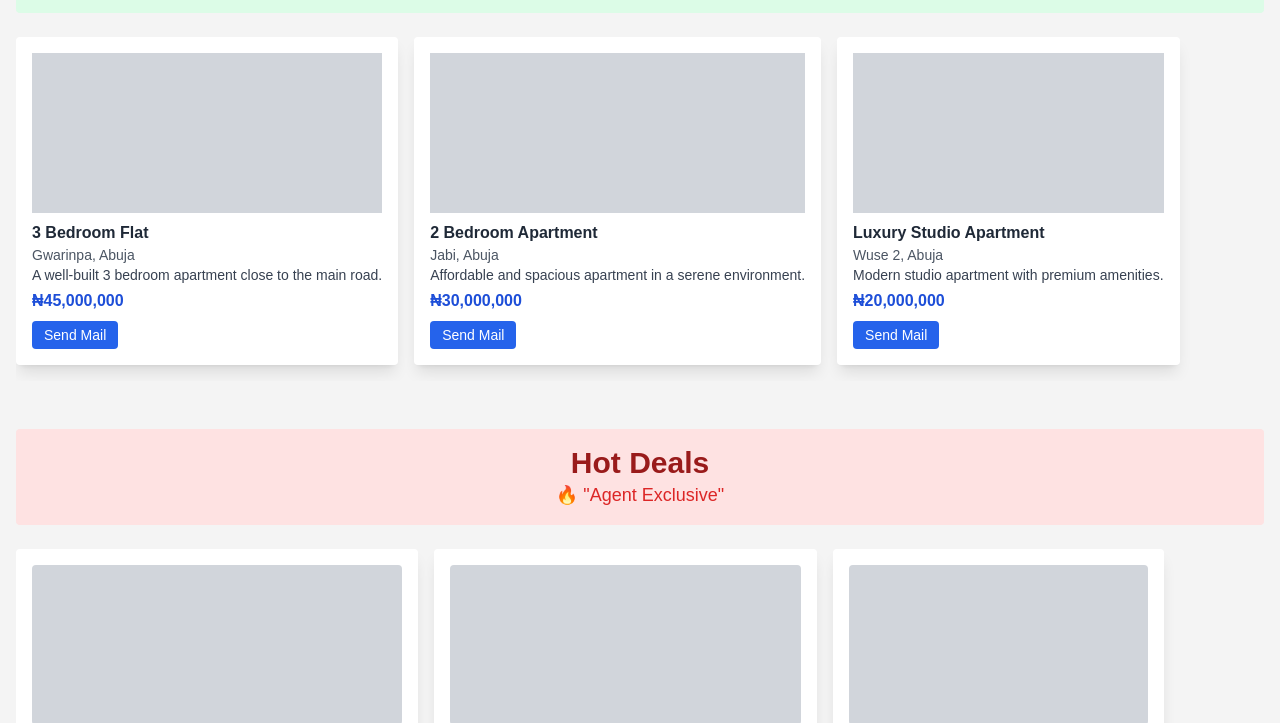
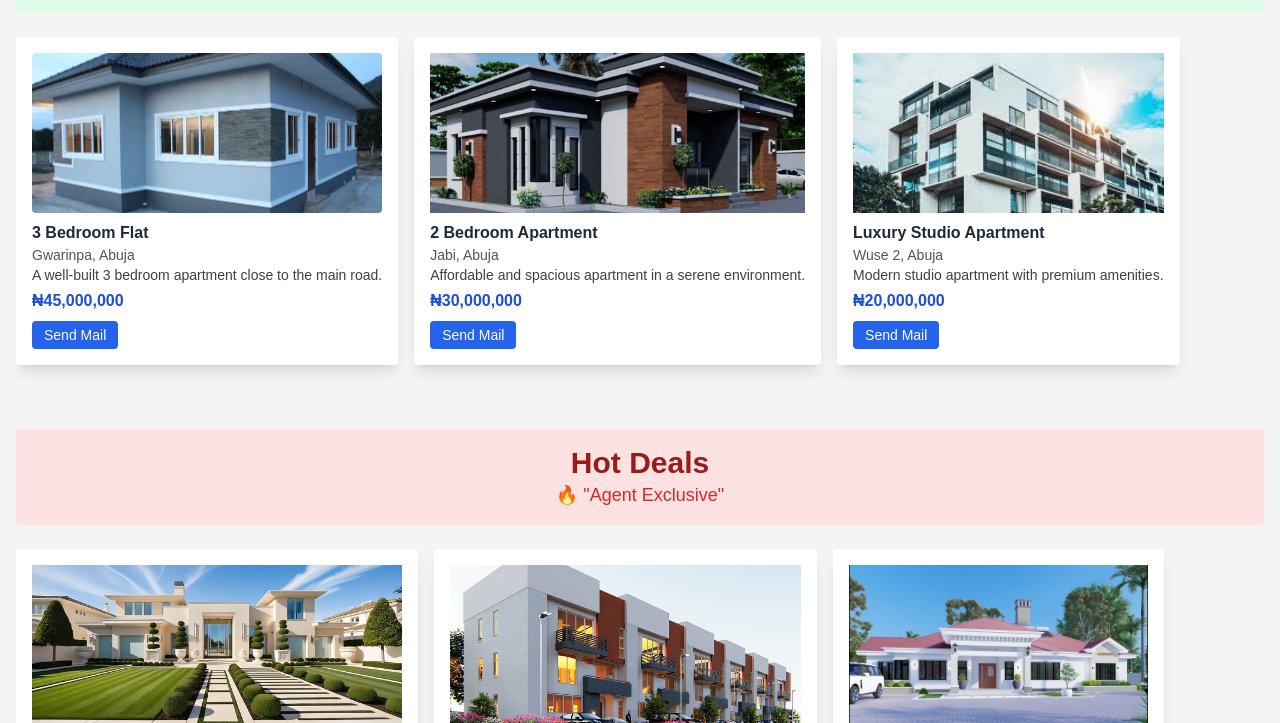
Before and after one commit to bledol-s/github_repo, a plain HTML site: page index.html in a window 1280 px wide. Shown: the part 677-1400 px from the top of the page. Drawn offline with nearby package versions, Linux system fonts and the light colour scheme.

Commit message:
Add new property images and update image references in index.html for enhanced listings display

```diff
--- a/index.html
+++ b/index.html
@@ -221,7 +221,9 @@
   <div class="flex space-x-4 overflow-x-auto pb-4 mt-6">
     <!-- Card 1 -->
     <div class="min-w-[250px] bg-white shadow-lg rounded p-4 flex-shrink-0">
-      <div class="bg-gray-300 h-40 mb-2"></div>
+      <div class="bg-gray-300 h-40 mb-2 rounded overflow-hidden">
+        <img src="images/3_bed_bungalow.jpg" alt="3 Bedroom Flat" class="w-full h-full object-cover">
+      </div>
       <h4 class="font-semibold text-gray-800">3 Bedroom Flat</h4>
       <p class="text-sm text-gray-600">Gwarinpa, Abuja</p>
       <p class="text-sm text-gray-700 mb-1">A well-built 3 bedroom apartment close to the main road.</p>
@@ -232,7 +234,9 @@
     </div>
     <!-- Card 2 -->
     <div class="min-w-[250px] bg-white shadow-lg rounded p-4 flex-shrink-0">
-      <div class="bg-gray-300 h-40 mb-2"></div>
+      <div class="bg-gray-300 h-40 mb-2">
+        <img src="images/2_bed_bungalow.jpg" alt="2 Bedroom Apartment" class="w-full h-full object-cover">
+      </div>
       <h4 class="font-semibold text-gray-800">2 Bedroom Apartment</h4>
       <p class="text-sm text-gray-600">Jabi, Abuja</p>
       <p class="text-sm text-gray-700 mb-1">Affordable and spacious apartment in a serene environment.</p>
@@ -243,7 +247,9 @@
     </div>
     <!-- Card 3 -->
     <div class="min-w-[250px] bg-white shadow-lg rounded p-4 flex-shrink-0">
-      <div class="bg-gray-300 h-40 mb-2"></div>
+      <div class="bg-gray-300 h-40 mb-2">
+        <img src="images/luxury_studio.jpeg" alt="luxury_studio" class="w-full h-full object-cover">
+      </div>
       <h4 class="font-semibold text-gray-800">Luxury Studio Apartment</h4>
       <p class="text-sm text-gray-600">Wuse 2, Abuja</p>
       <p class="text-sm text-gray-700 mb-1">Modern studio apartment with premium amenities.</p>
@@ -264,7 +270,9 @@
   <div class="flex space-x-4 overflow-x-auto pb-4 mt-6">
     <!-- Card 1 -->
     <div class="min-w-[300px] bg-white shadow-lg rounded p-4 flex-shrink-0">
-      <div class="bg-gray-300 h-40 mb-2 rounded"></div>
+      <div class="bg-gray-300 h-40 mb-2 rounded">
+        <img src="images/luxury_duplex.jpg" alt="luxury_duplex" class="w-full h-full object-cover">
+      </div>
       <h4 class="font-semibold text-gray-800">Luxury Duplex</h4>
       <p class="text-sm text-gray-600">Asokoro, Abuja</p>
       <p class="text-sm text-gray-700 mb-1">Spacious duplex with modern finishes and large compound.</p>
@@ -287,7 +295,9 @@
     </div>
     <!-- Card 2 -->
     <div class="min-w-[300px] bg-white shadow-lg rounded p-4 flex-shrink-0">
-      <div class="bg-gray-300 h-40 mb-2 rounded"></div>
+      <div class="bg-gray-300 h-40 mb-2 rounded">
+        <img src="images/4_bed_terrace.jpg" alt="4_bed_terrace" class="w-full h-full object-cover">
+      </div>
       <h4 class="font-semibold text-gray-800">4 Bedroom Terrace</h4>
       <p class="text-sm text-gray-600">Maitama, Abuja</p>
       <p class="text-sm text-gray-700 mb-1">Elegant terrace with a private garden and parking space.</p>
@@ -310,7 +320,9 @@
     </div>
     <!-- Card 3 -->
     <div class="min-w-[300px] bg-white shadow-lg rounded p-4 flex-shrink-0">
-      <div class="bg-gray-300 h-40 mb-2 rounded"></div>
+      <div class="bg-gray-300 h-40 mb-2 rounded">
+        <img src="images/4_bed_bungalow.jpg" alt="4_bed_bungalow" class="w-full h-full object-cover">
+      </div>
       <h4 class="font-semibold text-gray-800">Fully Furnished Bungalow</h4>
       <p class="text-sm text-gray-600">Lokogoma, Abuja</p>
       <p class="text-sm text-gray-700 mb-1">Move-in ready with modern furniture and fittings.</p>
@@ -343,7 +355,9 @@
   <div class="flex space-x-4 overflow-x-auto pb-4 mt-6">
       <!-- Card 1 -->
       <div class="min-w-[300px] bg-white shadow-lg rounded p-4 flex-shrink-0">
-          <div class="bg-gray-300 h-40 mb-2 rounded"></div>
+          <div class="bg-gray-300 h-40 mb-2 rounded">
+            <img src="images/4_bed_bungalow2.jpg" alt="4_bed_bungalow2" class="w-full h-full object-cover">
+          </div>
           <h4 class="font-semibold text-gray-800">Fully Furnished 4 Bedroom Bungalow</h4>
           <p class="text-sm text-gray-600">Lokogoma, Abuja</p>
           <p class="text-sm text-gray-700 mb-1">Move-in ready with modern furniture and fittings.</p>
@@ -364,7 +378,9 @@
       </div>
       <!-- Card 2 -->
       <div class="min-w-[300px] bg-white shadow-lg rounded p-4 flex-shrink-0">
-          <div class="bg-gray-300 h-40 mb-2 rounded"></div>
+          <div class="bg-gray-300 h-40 mb-2 rounded">
+            <img src="images/Luxery_duplex.jpg" alt="Luxery_duplex" class="w-full h-full object-cover">
+          </div>
           <h4 class="font-semibold text-gray-800">Luxury Duplex</h4>
           <p class="text-sm text-gray-600">Asokoro, Abuja</p>
           <p class="text-sm text-gray-700 mb-1">Spacious duplex with modern finishes and large compound.</p>
@@ -385,7 +401,9 @@
       </div>
       <!-- Card 3 (Commercial Property) -->
       <div class="min-w-[300px] bg-white shadow-lg rounded p-4 flex-shrink-0">
-          <div class="bg-gray-300 h-40 mb-2 rounded"></div>
+          <div class="bg-gray-300 h-40 mb-2 rounded">
+            <img src="images/commercial.jpg" alt="commercial" class="w-full h-full object-cover">
+          </div>
           <h4 class="font-semibold text-gray-800">Commercial Office Space</h4>
           <p class="text-sm text-gray-600">Central Business District, Abuja</p>
           <p class="text-sm text-gray-700 mb-1">Modern office space with premium amenities and ample parking.</p>
```
Also changed, not shown: images/2_bed_bungalow.jpg (added), images/3_bed_bungalow.jpg (added), images/4_bed_bungalow.jpg (added), images/4_bed_bungalow2.jpg (added), images/4_bed_terrace.jpg (added), images/Luxery_duplex.jpg (added), images/commercial.jpg (added), images/luxury_duplex.jpg (added), images/luxury_studio.jpeg (added).
